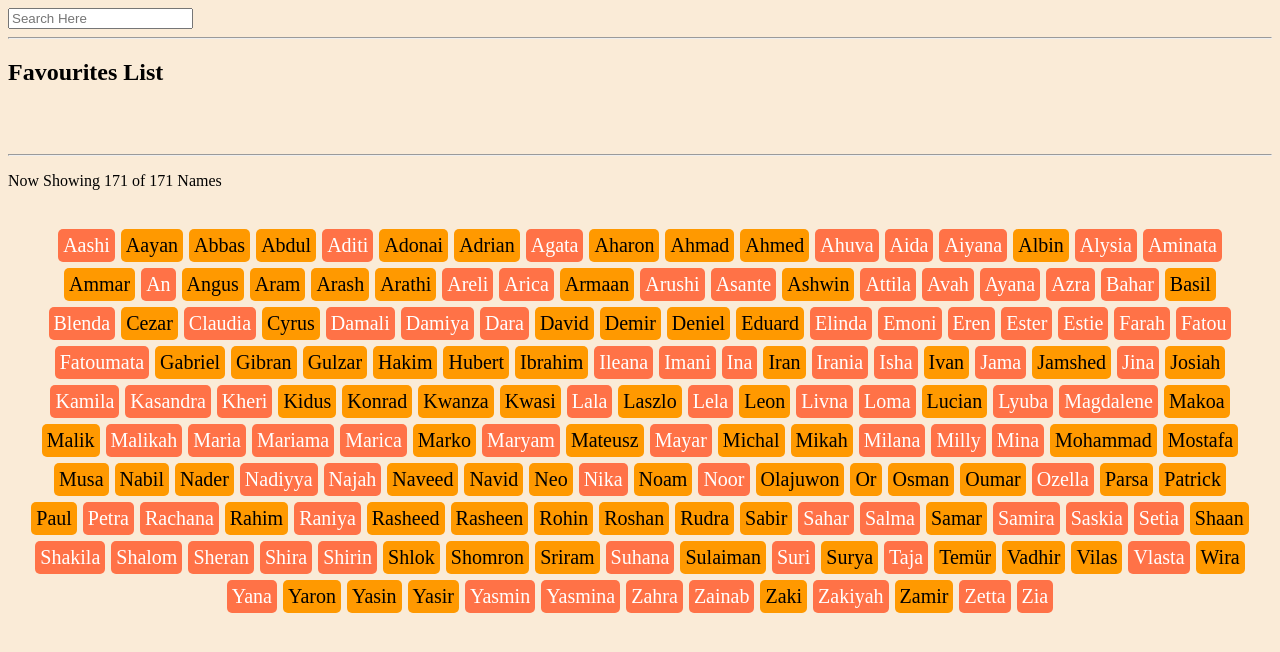
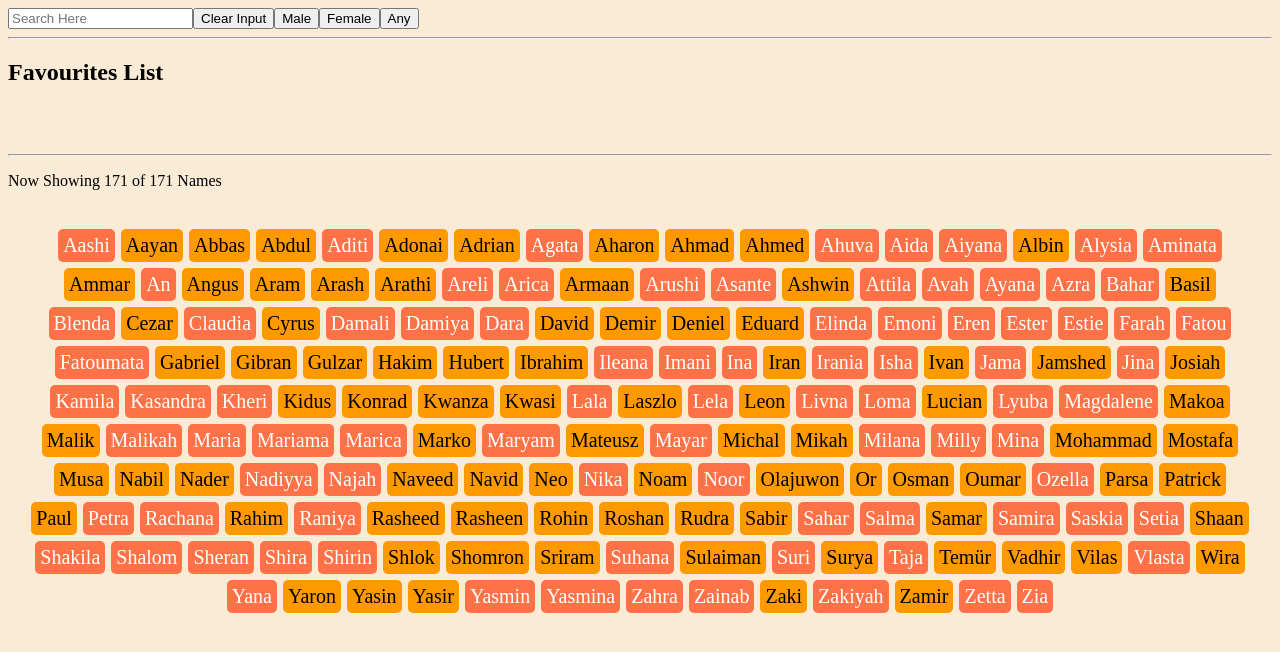
Before and after one commit to owen-dearman/baby-names-V2, a React (Create React App) app: page / in a window 1280 px wide. Shown: the top 652 px of the page. Built offline with nearby package versions, Linux system fonts and the light colour scheme.

Commit message:
added filter for genders

```diff
--- a/src/App.tsx
+++ b/src/App.tsx
@@ -7,6 +7,7 @@ function App(): JSX.Element {
   const [searchTerm, setSearchTerm] = useState<string>("");
   const [favourites, setToFavourites] = useState<babyNameDataInterface[]>([]);
 
+  //Producing alphabetically sorted names filtered via search bar
   const alphabeticalOrderNames: babyNameDataInterface[] =
     sortNameList(babyNameData);
   const filteredNames: babyNameDataInterface[] = alphabeticalOrderNames
@@ -14,10 +15,19 @@ function App(): JSX.Element {
       nameObject.name.toLowerCase().includes(searchTerm.toLowerCase())
     )
     .filter((x) => !favourites.includes(x));
-  const preparedNames: JSX.Element[] = filteredNames.map(mapNamesToMain);
+
+  const [genderFilter, setGenderFilter] =
+    useState<babyNameDataInterface[]>(filteredNames);
+
+  //calling mapping functions on array of name objects for main and favourites bar
+  //line 25 includes filter function to only show the selected gender
+  const preparedNames: JSX.Element[] = filteredNames
+    .filter((x) => genderFilter.includes(x))
+    .map(mapNamesToMain);
   const preparedFavourites: JSX.Element[] =
     favourites.map(mapNamesToFavourites);
 
+  //mapping names into main name bar
   function mapNamesToMain(props: babyNameDataInterface): JSX.Element {
     return (
       <div
@@ -34,6 +44,8 @@ function App(): JSX.Element {
       </div>
     );
   }
+
+  //mapping names into Favourites Bar
   function mapNamesToFavourites(props: babyNameDataInterface): JSX.Element {
     return (
       <div
@@ -48,6 +60,8 @@ function App(): JSX.Element {
     );
   }
 
+  //Formatting of function component
+
   return (
     <>
       <input
@@ -55,6 +69,22 @@ function App(): JSX.Element {
         value={searchTerm}
         onChange={(e) => setSearchTerm(e.target.value)}
       />
+      <button onClick={() => setSearchTerm("")}>Clear Input</button>
+      <button
+        onClick={() =>
+          setGenderFilter(filteredNames.filter((x) => x.sex === "m"))
+        }
+      >
+        Male
+      </button>
+      <button
+        onClick={() =>
+          setGenderFilter(filteredNames.filter((x) => x.sex === "f"))
+        }
+      >
+        Female
+      </button>
+      <button onClick={() => setGenderFilter(filteredNames)}>Any</button>
       <hr />
       <h2>Favourites List</h2>
       <div className="babyNamesList">{preparedFavourites}</div>
```
